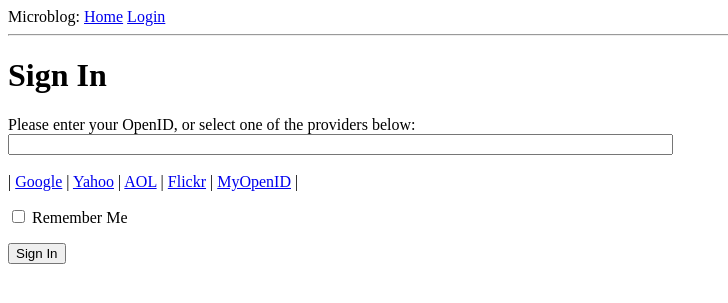
After one commit to tribbettz/flask-microblog, a Flask app: page /login in a window 1280 px wide. The commit adds this page. Shown: the top 303 px of the page, without its empty margins (0-728 px from the left). Run offline with Flask 2, Linux system fonts and the light colour scheme; parts of the project's set-up code (start-up, migrations or seed data) failed here and were passed over.

Commit message:
adding webforms, validation, openid.

```diff
--- a/app/__init__.py
+++ b/app/__init__.py
@@ -1,4 +1,6 @@
 from flask import Flask
 
 app = Flask(__name__)
+app.config.from_object('config')
+
 from app import views
--- /dev/null
+++ b/app/forms.py
@@ -0,0 +1,6 @@
+from flask.ext.wtf import Form, TextField, BooleanField
+from flask.ext.wtf import Required
+
+class LoginForm(Form):
+	openid = TextField('openid', validators = [Required()])
+	remember_me = BooleanField('remember_me', default = False)
--- a/app/templates/base.html
+++ b/app/templates/base.html
@@ -7,8 +7,20 @@
     {% endif %}
   </head>
   <body>
-		<div>Microblog: <a href="/index">Home</a></div>
+    <div>
+		Microblog: <a href="/index">Home</a>
+		<a href="/login">Login</a>
+	</div>
     <hr>
+    {% with messages = get_flashed_messages() %}
+    {% if messages %}
+    <ul>
+    {% for message in messages %}
+        <li>{{ message }} </li>
+    {% endfor %}
+    </ul>
+    {% endif %}
+    {% endwith %}
     {% block content %}{% endblock %}
   </body>
 </html>
--- /dev/null
+++ b/app/templates/login.html
@@ -0,0 +1,34 @@
+<!-- extend from base layout -->
+{% extends "base.html" %}
+
+{% block content %}
+<script type="text/javascript">
+function set_openid(openid, pr)
+{
+	u = openid.search('<username>')
+	if (u != -1) {
+		// openid requires username
+		user = prompt('Enter your ' + pr + ' username:')
+		openid = openid.substr(0,u) + user
+	}
+	form = document.forms['login']
+	form.elements['openid'].value = openid
+}
+</script>
+<h1>Sign In</h1>
+<form action="" method="post" name="login">
+	{{form.hidden_tag()}}
+	<p>
+		Please enter your OpenID, or select one of the providers below:<br>
+		{{form.openid(size=80)}}<br>
+		{% for error in form.errors.openid %}
+		<span style="color:red;">[{{error}}]
+		{% endfor %}<br>
+		|{% for pr in providers %}
+		<a href="javascript:set_openid('{{pr.url}}', '{{pr.name}}');">{{pr.name}}</a>
+		|{% endfor %}
+	</p>
+	<p>{{form.remember_me}} Remember Me</p>
+	<p><input type='submit' value='Sign In'></p>
+</form>
+{% endblock %}
--- a/app/views.py
+++ b/app/views.py
@@ -1,5 +1,6 @@
-from flask import render_template
+from flask import render_template, flash, redirect
 from app import app
+from forms import LoginForm
 
 @app.route('/')
 @app.route('/index')
@@ -16,3 +17,11 @@ def index():
 		}
 	]
 	return render_template("index.html", title= 'Home', user = user, posts=posts)
+
+@app.route('/login', methods = ['GET', 'POST'])
+def login():
+	form = LoginForm()
+	if form.validate_on_submit():
+		flash('Login requested for OpenID="' + form.openid.data + '", remember_me=' + str(form.remember_me.data))
+		return redirect('/index')
+	return render_template('login.html', title='Sign In', form=form, providers=app.config['OPENID_PROVIDERS'])
```
Also changed, not shown: config.py (added, +9 -0 lines). Lines whose indentation alone changed are shown as unchanged.
